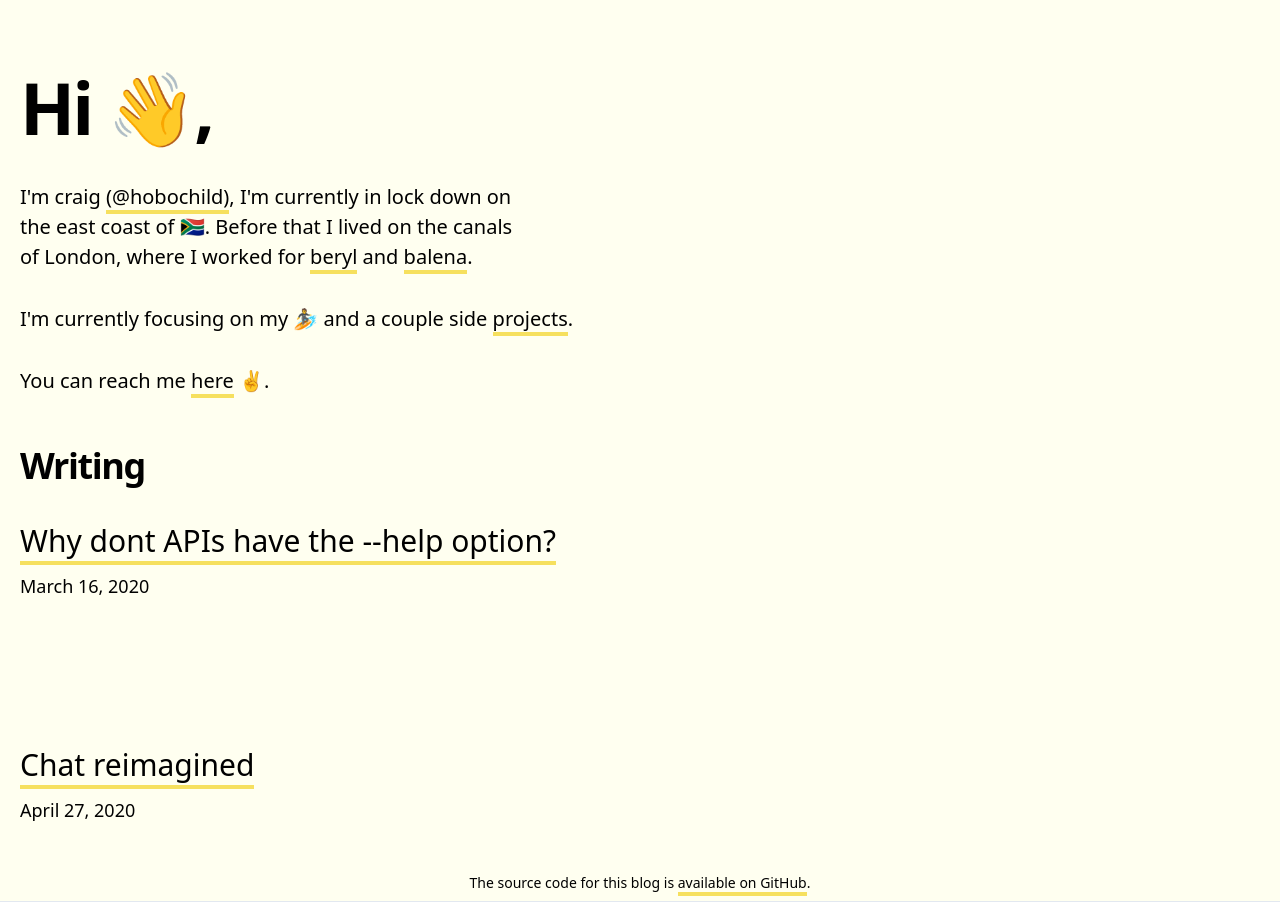
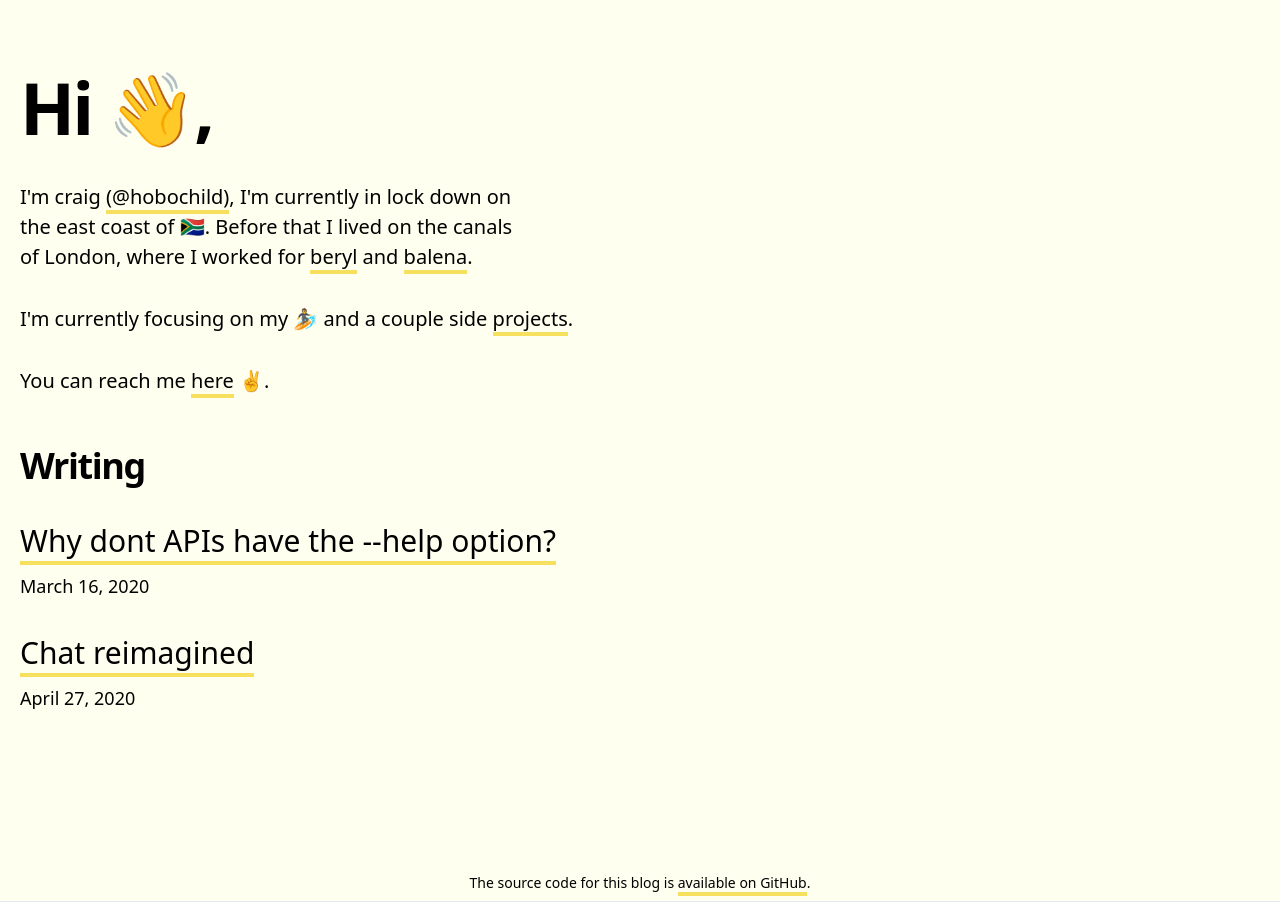
Before and after one commit to craigmulligan/website, a Next.js app: page / in a window 1280 px wide. Built offline with nearby package versions, Linux system fonts and the light colour scheme.

Commit message:
touch ups

```diff
--- a/components/more-stories.js
+++ b/components/more-stories.js
@@ -6,7 +6,7 @@ export default function MoreStories({ posts }) {
       <h3 className="mb-8 text-4xl font-bold tracking-tighter leading-tight">
         Writing
       </h3>
-      <div className="grid grid-cols-1 md:col-gap-16 lg:col-gap-32 row-gap-20 md:row-gap-32 mb-32">
+      <div className="">
         {posts.map(post => (
           <PostPreview
             key={post.slug}
--- a/components/post-preview.js
+++ b/components/post-preview.js
@@ -11,7 +11,7 @@ export default function PostPreview({
   slug
 }) {
   return (
-    <div>
+    <div className="mb-8">
       <h3 className="text-3xl mb-3 leading-snug">
         <Link as={`/posts/${slug}`} href="/posts/[slug]">
           <a className="hover:underline">{title}</a>
--- a/lib/api.js
+++ b/lib/api.js
@@ -35,5 +35,8 @@ export function getPostBySlug(slug, fields = []) {
 
 export function getAllPosts(fields = []) {
   const slugs = getPostSlugs()
-  return slugs.map(slug => getPostBySlug(slug, fields))
+  const posts = slugs.map(slug => getPostBySlug(slug, fields))
+  return posts.sort((a, b) => {
+    return new Date(a.date) < new Date(b.date)
+  })
 }
--- a/pages/posts/[slug].js
+++ b/pages/posts/[slug].js
@@ -8,7 +8,6 @@ import Layout from '../../components/layout'
 import { getPostBySlug, getAllPosts } from '../../lib/api'
 import PostTitle from '../../components/post-title'
 import Head from 'next/head'
-import { CMS_NAME } from '../../lib/constants'
 import markdownToHtml from '../../lib/markdownToHtml'
 
 export default function Post({ post, morePosts, preview }) {
@@ -26,9 +25,7 @@ export default function Post({ post, morePosts, preview }) {
           <>
             <article className="mb-32">
               <Head>
-                <title>
-                  {post.title} | Next.js Blog Example with {CMS_NAME}
-                </title>
+                <title>{post.title} | @hobochild website</title>
                 <meta property="og:image" content={post.ogImage.url} />
               </Head>
               <PostHeader
@@ -54,7 +51,7 @@ export async function getStaticProps({ params }) {
     'author',
     'content',
     'ogImage',
-    'coverImage',
+    'coverImage'
   ])
   const content = await markdownToHtml(post.content || '')
 
@@ -62,9 +59,9 @@ export async function getStaticProps({ params }) {
     props: {
       post: {
         ...post,
-        content,
-      },
-    },
+        content
+      }
+    }
   }
 }
 
@@ -75,10 +72,10 @@ export async function getStaticPaths() {
     paths: posts.map(posts => {
       return {
         params: {
-          slug: posts.slug,
-        },
+          slug: posts.slug
+        }
       }
     }),
-    fallback: false,
+    fallback: false
   }
 }
```
